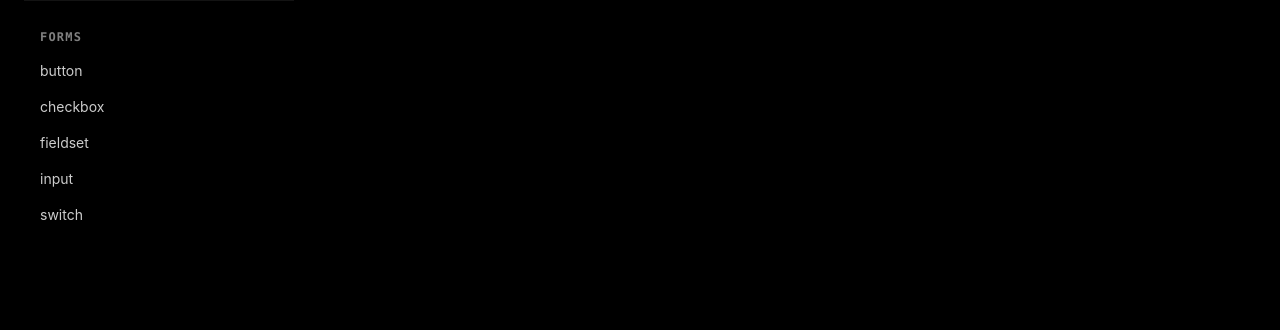
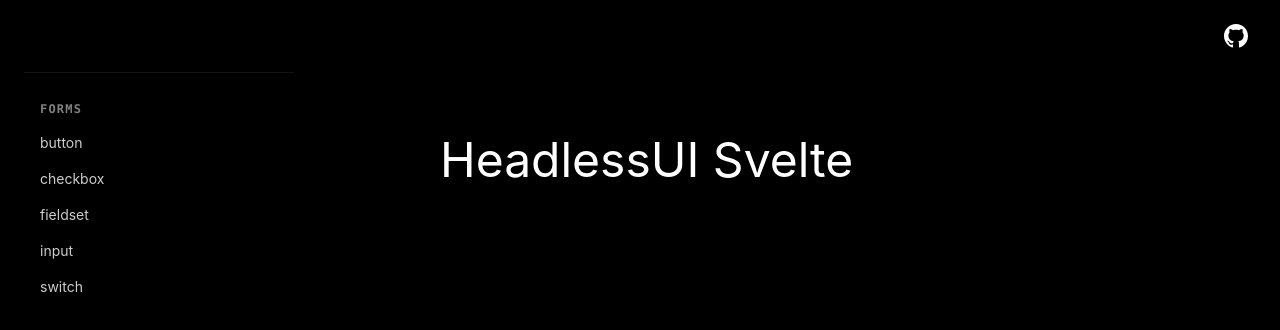
Before and after one commit to RobotPajamas/headlessui-svelte, a SvelteKit app: page / in a window 1280 px wide. Shown: the top 330 px of the page. Built offline with nearby package versions, Linux system fonts and the light colour scheme.

Commit message:
See issue #8: Added GH link from site to repo

```diff
--- a/src/routes/(main)/+layout.svelte
+++ b/src/routes/(main)/+layout.svelte
@@ -7,6 +7,20 @@
 
 <div>
   <div class="relative">
+    <header class="relative px-4 sm:px-6">
+      <div class="mx-auto flex max-w-7xl items-center justify-between py-6 px-2">
+        <span><!-- Logo Placeholder --></span>
+        <a
+          aria-label="View project on GitHub"
+          href="https://github.com/robotpajamas/headlessui-svelte"
+        ><svg class="h-6 fill-white" viewBox="0 0 24 24" aria-hidden="true">
+            <path
+              d="M12 0C5.37 0 0 5.37 0 12C0 17.31 3.435 21.795 8.205 23.385C8.805 23.49 9.03 23.13 9.03 22.815C9.03 22.53 9.015 21.585 9.015 20.58C6 21.135 5.22 19.845 4.98 19.17C4.845 18.825 4.26 17.76 3.75 17.475C3.33 17.25 2.73 16.695 3.735 16.68C4.68 16.665 5.355 17.55 5.58 17.91C6.66 19.725 8.385 19.215 9.075 18.9C9.18 18.12 9.495 17.595 9.84 17.295C7.17 16.995 4.38 15.96 4.38 11.37C4.38 10.065 4.845 8.985 5.61 8.145C5.49 7.845 5.07 6.615 5.73 4.965C5.73 4.965 6.735 4.65 9.03 6.195C9.99 5.925 11.01 5.79 12.03 5.79C13.05 5.79 14.07 5.925 15.03 6.195C17.325 4.635 18.33 4.965 18.33 4.965C18.99 6.615 18.57 7.845 18.45 8.145C19.215 8.985 19.68 10.05 19.68 11.37C19.68 15.975 16.875 16.995 14.205 17.295C14.64 17.67 15.015 18.39 15.015 19.515C15.015 21.12 15 22.41 15 22.815C15 23.13 15.225 23.505 15.825 23.385C18.2072 22.5808 20.2773 21.0498 21.7438 19.0074C23.2103 16.9651 23.9994 14.5143 24 12C24 5.37 18.63 0 12 0Z"
+            >
+            </path>
+          </svg></a>
+      </div>
+    </header>
     <main class="bg-black/80 px-4 sm:px-6">
       <div class="mx-auto flex max-w-7xl">
         <div class="sticky top-0 hidden h-screen w-[17rem] shrink-0 lg:block lg:pr-px xl:pr-[2px]">
--- a/src/routes/(main)/+page.svelte
+++ b/src/routes/(main)/+page.svelte
@@ -2,7 +2,7 @@
   import Nav from "./nav.svelte";
 </script>
 
-<div class="prose"><h1>HeadlessUI Svelte</h1></div>
+<div class="prose text-white text-5xl"><h1>HeadlessUI Svelte</h1></div>
 <div class="lg:hidden">
   <Nav />
 </div>
```
Also changed, not shown: 1 other file (tests, documents, lock files or other folders).
